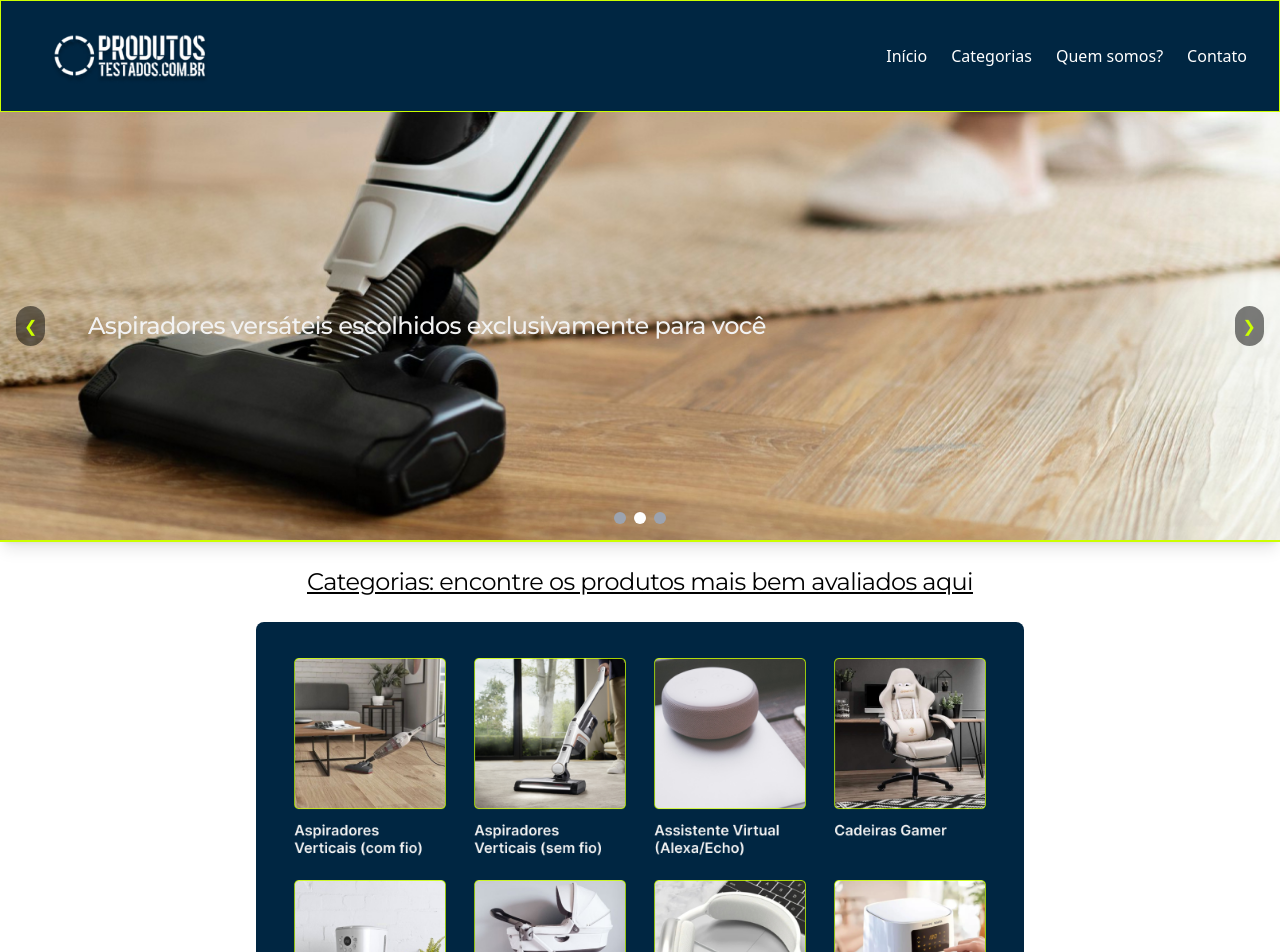
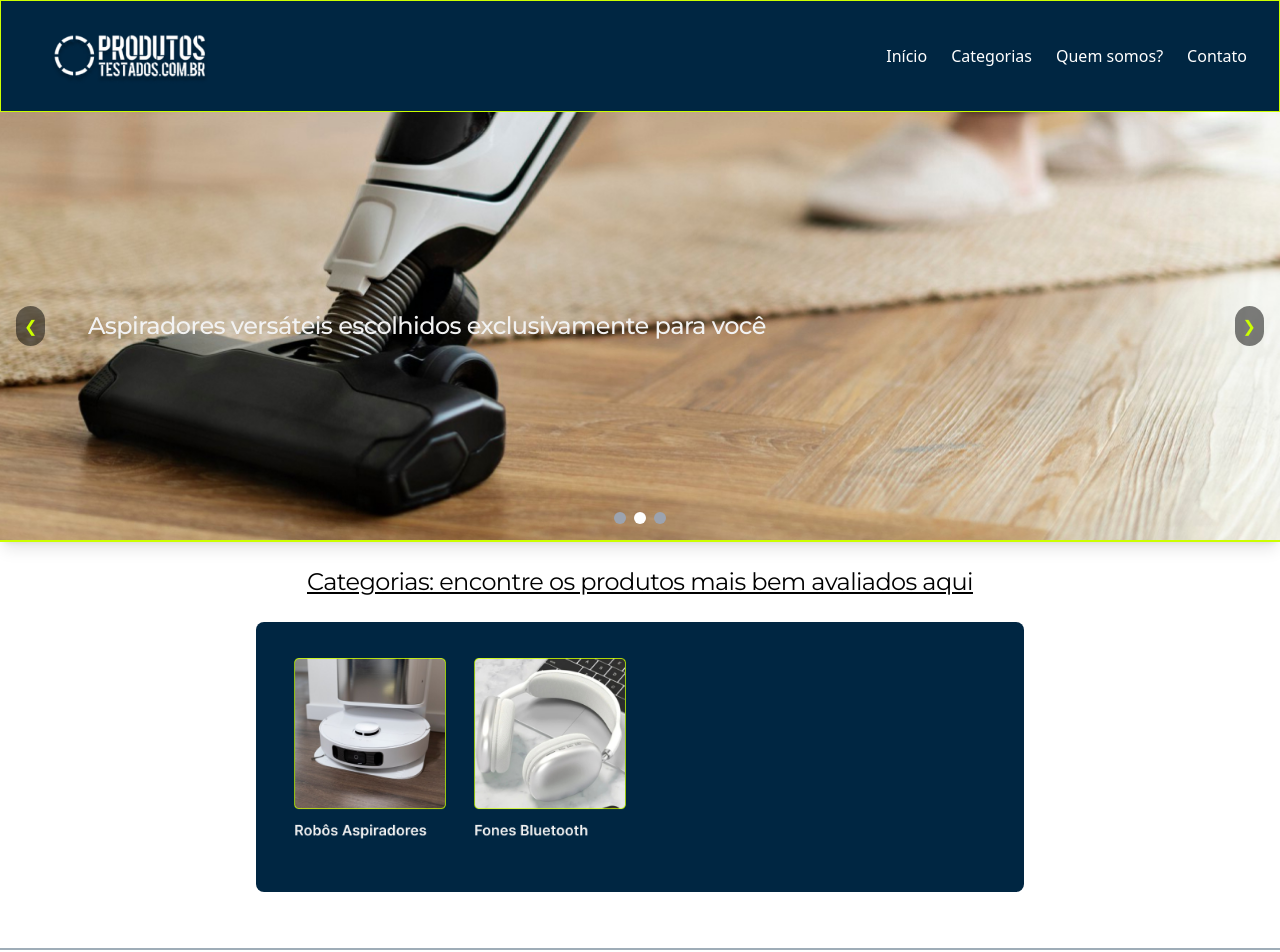
Before and after one commit to joaopouey/produtos-testados, a React (Create React App) app: page /categorias in a window 1280 px wide. Shown: the top 952 px of the page. Built offline with nearby package versions, Linux system fonts and the light colour scheme.

Commit message:
remoção do arquivo category_data e centralização de tudo no product_data

```diff
--- a/src/data/categories_data.js
+++ /dev/null
@@ -1,59 +0,0 @@
-const categoriesData = [
-  {
-    id: 1,
-    name: 'Aspiradores Verticais (com fio)',
-    image: '/categorias/aspirador-vertical-com-fio.png',
-  },
-  {
-    id: 2,
-    name: 'Aspiradores Verticais (sem fio)',
-    image: '/categorias/aspirador-vertical-sem-fio.png',
-  },
-  {
-    id: 3,
-    name: 'Assistente Virtual (Alexa/Echo)',
-    image: '/categorias/assistente-virtual.png',
-  },
-  {
-    id: 4,
-    name: 'Cadeiras Gamer',
-    image: '/categorias/cadeira-gamer.png',
-  },
-  {
-    id: 5,
-    name: 'Cafeteiras Elétricas',
-    image: '/categorias/cafeteira-eletrica.png',
-  },
-  {
-    id: 6,
-    name: 'Carrinhos (com bebê conforto)',
-    image: '/categorias/carrinho-de-bebe-conforto.png',
-  },
-  {
-    id: 7,
-    name: 'Fones Bluetooth',
-    image: '/categorias/fone-bluetooth.png',
-  },
-  {
-    id: 8,
-    name: 'Fritadeiras Elétricas (Airfryer)',
-    image: '/categorias/fritadeira-eletrica.png',
-  },
-  {
-    id: 9,
-    name: 'Liquidificadores',
-    image: '/categorias/liquidificador.png',
-  },
-  {
-    id: 10,
-    name: 'Purificadores de Água',
-    image: '/categorias/purificador-de-agua.png',
-  },
-  {
-    id: 11,
-    name: 'Robô Aspirador',
-    image: '/categorias/robo-aspirador.png',
-  },
-];
-
-export default categoriesData;
--- a/src/data/product_data.js
+++ b/src/data/product_data.js
@@ -1,8 +1,13 @@
 // src/data/productData.js
 const productData = [
+  // Robôs Aspiradores
   {
     id: 1,
     category: 'robo_aspirador',
+    name: 'ROBÔ ASPIRADOR',
+    image: '/categorias/robo-aspirador.png',
+    subtext:
+      'Confira as dicas para adquirir o melhor robô aspirador e ainda uma lista com os produtos mais bem avaliados da categoria no site Amazon.com',
     products: [
       {
         rank: 'TOP 1',
@@ -33,9 +38,15 @@ const productData = [
       },
     ],
   },
+
+  // Fone Bluetooth
   {
     id: 2,
-    category: 'Fones Bluetooth',
+    category: 'fone_bluetooth',
+    name: 'FONES BLUETOOTH',
+    image: '/categorias/fone-bluetooth.png',
+    subtext:
+      'Confira as dicas para adquirir o melhor fone bluetooth e ainda uma lista com os produtos mais bem avaliados da categoria no site Amazon.com',
     products: [
       {
         rank: 'TOP 1',
@@ -55,6 +66,15 @@ const productData = [
           'Cancelamento de ruído, microfone integrado, resistente à água.',
         amazonLink: 'https://www.amazon.com',
       },
+      {
+        rank: 'TOP 3',
+        imageSrc: '/foto-produtos/fone-2-bluetooth.jpg',
+        productName: 'Fone Bluetooth Modelo 2',
+        rating: '9,3',
+        features:
+          'Cancelamento de ruído, microfone integrado, resistente à água.',
+        amazonLink: 'https://www.amazon.com',
+      },
     ],
   },
 ];
--- a/src/pages/Categories.js
+++ b/src/pages/Categories.js
@@ -2,7 +2,7 @@ import React from 'react';
 import { Link } from 'react-router-dom';
 import ImageCarousel from '../components/Carousel';
 import Navbar from '../components/Navbar';
-import categories_data from '../data/categories_data';
+import productData from '../data/product_data';
 
 const Categories = () => {
   return (
@@ -16,13 +16,13 @@ const Categories = () => {
 
         <div className="bg-[#002642] rounded-lg p-6">
           <div className="grid grid-cols-2 md:grid-cols-3 lg:grid-cols-4">
-            {categories_data.map((category) => (
+            {productData.map((category) => (
               <div key={category.id} className="text-center text-white">
                 <Link to={`/produtos/${category.id}`}>
                   <img
                     src={category.image}
                     alt={category.name}
-                    className=" object-cover rounded-lg "
+                    className="object-cover rounded-lg "
                   />
                 </Link>
               </div>
--- a/src/pages/ProductType.js
+++ b/src/pages/ProductType.js
@@ -35,6 +35,7 @@ const ProductType = () => {
           className="w-full h-136 object-cover"
         />
         <div>
+          <h1>{category.category}</h1>
           {category.products.map((product, index) => (
             <ProductCard
               key={index}
```
